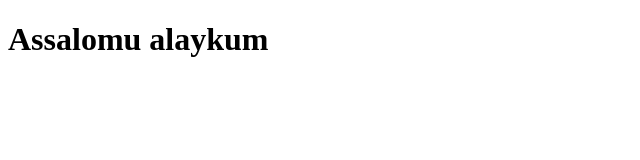
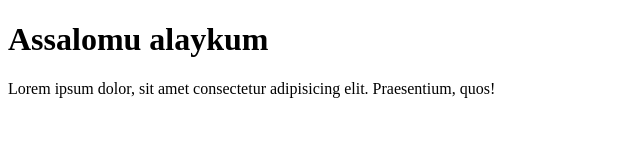
Before and after one commit to Sobirjonov-Nofal/nofal, a plain HTML site: page index.html in a window 1280 px wide. Shown: the whole page, without its empty margins (0-640 px from the left). Drawn offline with Linux system fonts and the light colour scheme.

Commit message:
Add p tag in HTML file

```diff
--- a/index.html
+++ b/index.html
@@ -8,5 +8,6 @@
 </head>
 <body>
   <h1>Assalomu alaykum</h1>
+  <p>Lorem ipsum dolor, sit amet consectetur adipisicing elit. Praesentium, quos!</p>
 </body>
 </html>
```
